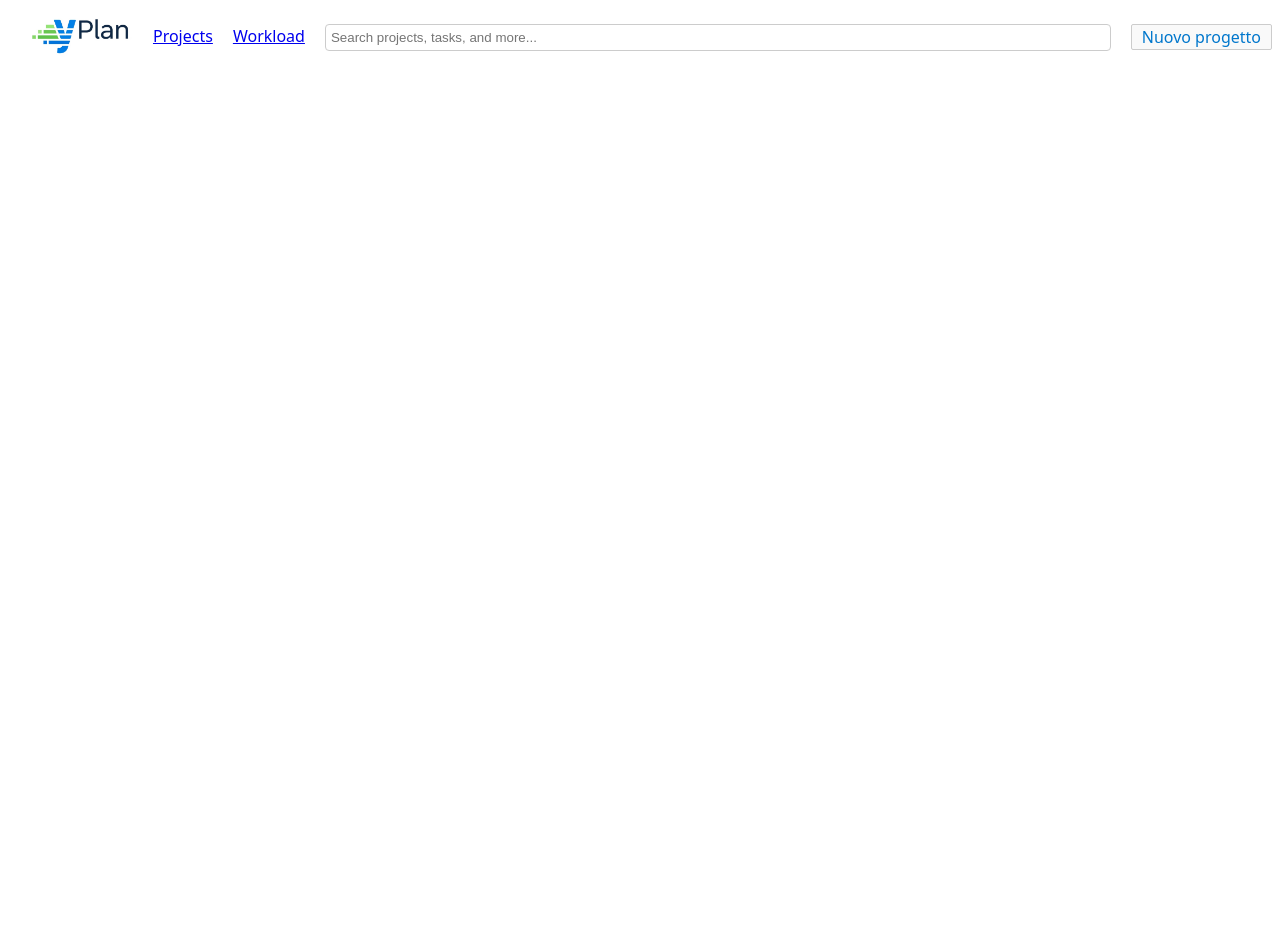
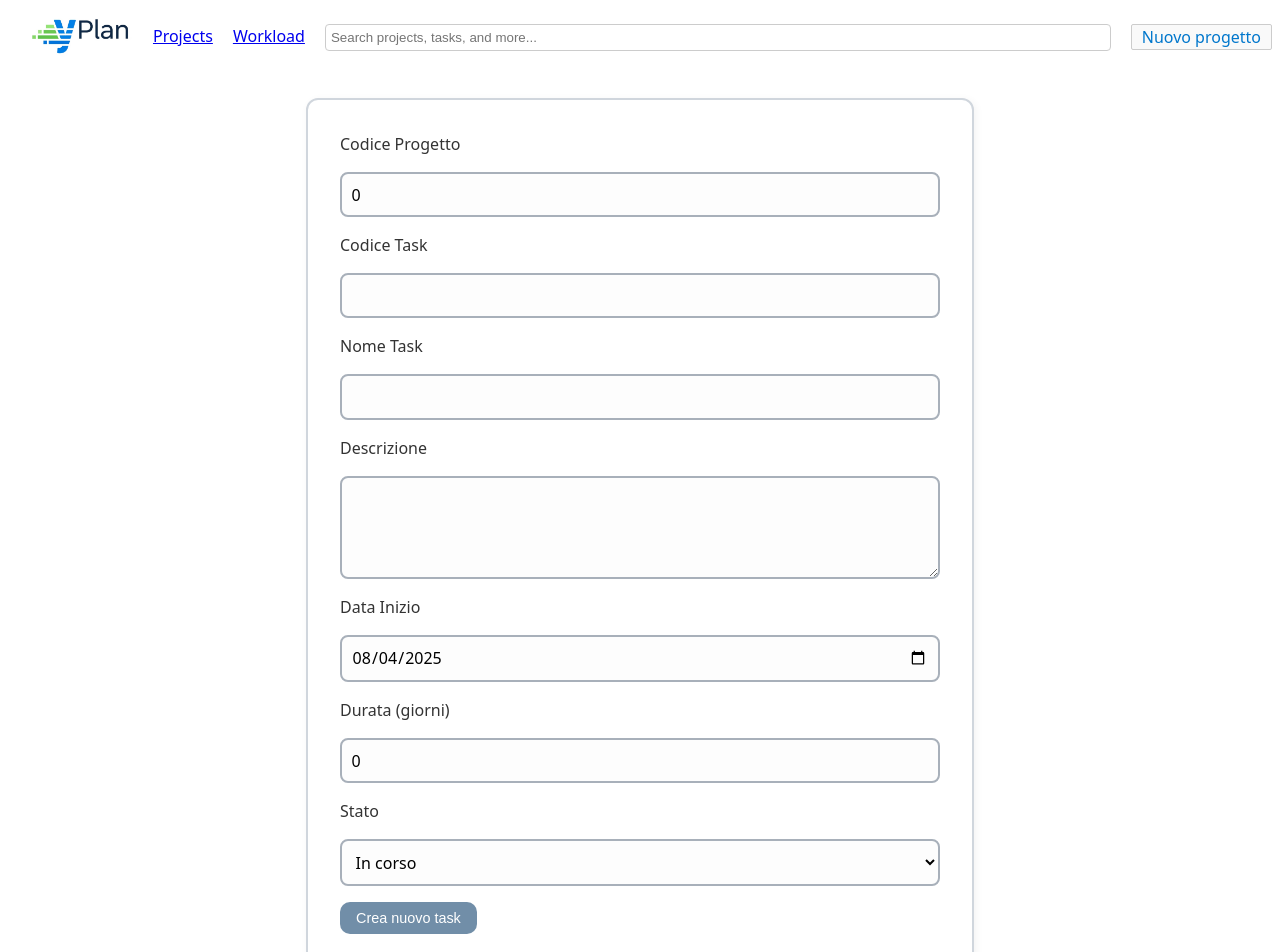
Before and after one commit to Jacopo-Sassi/codylab-talent-fe-2025, a React (Vite) app: page /tasks/add in a window 1280 px wide. Shown: the top 952 px of the page. Before the commit the page ends 800 px from the top, so only its background shows below. Built offline with nearby package versions, Linux system fonts and the light colour scheme; no server answers.

Commit message:
feature: added forms

```diff
--- a/src/App.tsx
+++ b/src/App.tsx
@@ -5,6 +5,8 @@ import { Workload } from './pages/Workload';
 import { Projects } from './pages/Projects';
 import { useAuth } from "./assets/hooks/useAuth";
 import { ProjectForm } from "./components/ProjectForm";
+import { TaskForm } from "./components/TaskForm";
+import type { Tasks } from "./generated/api";
 
 function App() {
    const { loading } = useAuth();
@@ -20,6 +22,9 @@ function App() {
           <Route path="/" element={<Projects />} />
           <Route path="/workload" element={<Workload />} />
           <Route path="/projects/add" element={<ProjectForm />} />
+          <Route path="/tasks/add" element={<TaskForm onSubmit={function (task: Tasks): void {
+            throw new Error("Function not implemented.");
+          } } />} />
         </Routes>
       </Router>
     </div>
--- a/src/components/ProjectForm.tsx
+++ b/src/components/ProjectForm.tsx
@@ -1,31 +1,135 @@
+import { useState } from "react";
 import classes from "./ProjectForm.module.css";
-export function ProjectForm(){
-    return(
+import { ProjectsStateEnum, type Projects } from "../generated/api";
+import { useNavigate } from "react-router-dom";
+import { projects } from "../lib/api/api";
+
+type ProjectFormData = Omit<Projects, "id" | "startDate" | "tasks"> & {
+  startDate: string;
+};
+
+
+export function ProjectForm() {
+  const navigate = useNavigate();
+
+  const [formData, setFormData] = useState<ProjectFormData>({
+    code: "",
+    name: "",
+    description: "",
+    startDate: "",
+    duration: 0,
+    manager: "",
+    state: ProjectsStateEnum.Open,
+  });
+
+  const handleChange = (e: React.ChangeEvent<HTMLInputElement | HTMLSelectElement>) => {
+    const { name, value } = e.target;
+    setFormData((prev) => ({
+      ...prev,
+      [name]:
+        name === "duration"
+          ? Number(value)
+          : name === "state"
+          ? value as ProjectsStateEnum
+          : value,
+    }));
+  };
+
+  const handleSubmit = async (e: React.FormEvent) => {
+    e.preventDefault();
+    try {
+      await projects.createProject({
+        projects: {
+          ...formData,
+          startDate: new Date(formData.startDate),
+        },
+      });
+      alert("Progetto creato con successo!");
+      navigate("/");
+    } catch (error) {
+      console.error(error);
+      alert("Errore durante la creazione del progetto.");
+    }
+
+  };
+
+  return (
     <div className={classes.project_form}>
-            <form action="" method="post">
+      <form onSubmit={handleSubmit}>
         <label htmlFor="code">Codice progetto</label>
-                <input type="text" name="code" id="code" />
+        <input
+          type="text"
+          name="code"
+          id="code"
+          value={formData.code}
+          onChange={handleChange}
+          required
+        />
 
         <label htmlFor="name">Nome progetto</label>
-                <input type="text" name="name" id="name" />
+        <input
+          type="text"
+          name="name"
+          id="name"
+          value={formData.name}
+          onChange={handleChange}
+          required
+        />
 
         <label htmlFor="description">Descrizione progetto</label>
-                <input type="text" name="description" id="description" />
+        <input
+          type="text"
+          name="description"
+          id="description"
+          value={formData.description}
+          onChange={handleChange}
+        />
 
         <label htmlFor="startDate">Data di inizio</label>
-                <input type="text" name="startDate" id="startDate" />
+        <input
+          type="date"
+          name="startDate"
+          id="startDate"
+          value={formData.startDate}
+          onChange={handleChange}
+          required
+        />
 
-                <label htmlFor="duration">Durata</label>
-                <input type="text" name="duration" id="duration" />
+        <label htmlFor="duration">Durata (giorni)</label>
+        <input
+          type="number"
+          name="duration"
+          id="duration"
+          value={formData.duration}
+          onChange={handleChange}
+          required
+        />
 
         <label htmlFor="manager">Responsabile</label>
-                <input type="text" name="manager" id="manager" />
+        <input
+          type="text"
+          name="manager"
+          id="manager"
+          value={formData.manager}
+          onChange={handleChange}
+        />
 
         <label htmlFor="state">Stato del progetto</label>
-                <input type="text" name="state" id="state" />
+        <select
+          name="state"
+          id="state"
+          value={formData.state}
+          onChange={handleChange}
+        >
+          <option value={ProjectsStateEnum.Open}>Open</option>
+          <option value={ProjectsStateEnum.Closed}>Closed</option>
+          <option value={ProjectsStateEnum.Deleted}>Deleted</option>
+        </select>
 
-                <button className={classes.addBtn} type="submit">Crea nuovo progetto</button>
+        <button className={classes.addBtn} type="submit">
+          Crea nuovo progetto
+        </button>
       </form>
     </div>
-    )
+  );
 }
--- /dev/null
+++ b/src/components/TaskForm.module.css
@@ -0,0 +1,68 @@
+.task_form {
+  max-width: 600px;
+  margin: 2rem auto;
+  background-color: #fff;
+  padding: 2rem;
+  border: 2px solid #d0d6dd;
+  border-radius: 12px;
+  box-shadow: 2px 2px 8px rgba(0, 0, 0, 0.05);
+}
+
+.task_form form {
+  display: flex;
+  flex-direction: column;
+  gap: 1rem;
+}
+
+.task_form label {
+  font-size: 1rem;
+  color: #333;
+  display: flex;
+  flex-direction: column;
+  gap: 0.3rem;
+}
+
+.task_form input[type="text"],
+.task_form input[type="number"],
+.task_form input[type="date"],
+.task_form select,
+.task_form textarea {
+  padding: 0.6rem;
+  border: 2px solid #a8b0ba;
+  border-radius: 8px;
+  font-size: 1rem;
+  font-family: inherit;
+  outline: none;
+  transition: border-color 0.2s;
+  background-color: #fdfdfd;
+}
+
+.task_form input[type="text"]:focus,
+.task_form input[type="number"]:focus,
+.task_form input[type="date"]:focus,
+.task_form select:focus,
+.task_form textarea:focus {
+  border-color: #718ea8;
+  background-color: #f9f9f9;
+}
+
+.task_form textarea {
+  resize: vertical;
+  min-height: 80px;
+}
+
+.task_form button[type="submit"] {
+  width: fit-content;
+  padding: 0.5rem 1rem;
+  font-size: 0.9rem;
+  border-radius: 10px;
+  border: none;
+  background-color: #718ea8;
+  color: white;
+  cursor: pointer;
+  transition: background-color 0.2s;
+}
+
+.task_form button[type="submit"]:hover {
+  background-color: #5c748f;
+}
--- /dev/null
+++ b/src/components/TaskForm.tsx
@@ -0,0 +1,142 @@
+import { useState } from "react";
+import { useNavigate, useLocation } from "react-router-dom";
+import classes from "./TaskForm.module.css";
+import type { Tasks } from "../generated/api";
+import { TasksApi } from "../generated/api/apis/TasksApi";
+import { TasksStateEnum } from "../generated/api";
+
+const tasksApi = new TasksApi();
+
+export function TaskForm() {
+  const navigate = useNavigate();
+  const location = useLocation();
+  const state = location.state as { projectId?: number };
+
+  const todayStr = new Date().toISOString().slice(0, 10);
+  const [projectId, setProjectId] = useState<number>(state?.projectId ?? 0);
+
+  const [formData, setFormData] = useState<
+    Omit<Tasks, "id" | "startDate"> & { startDate: string }
+  >({
+    code: "",
+    name: "",
+    description: "",
+    startDate: todayStr,
+    duration: 0,
+    state: TasksStateEnum.InProgress,
+    projectId: projectId,
+  });
+
+  const handleChange = (
+    e: React.ChangeEvent<HTMLInputElement | HTMLTextAreaElement | HTMLSelectElement>
+  ) => {
+    const { name, value } = e.target;
+    setFormData((prev) => ({
+      ...prev,
+      [name]: name === "duration" ? Number(value) : value,
+    }));
+    if (name === "projectId") {
+      setProjectId(Number(value));
+    }
+  };
+
+  const handleSubmit = async (e: React.FormEvent) => {
+    e.preventDefault();
+    try {
+      await tasksApi.createTask(
+        {
+          tasks: {
+            ...formData,
+            startDate: new Date(formData.startDate),
+          },
+        },
+        { credentials: "include" }
+      );
+      alert("Task creato con successo!");
+      navigate("/");
+    } catch (error) {
+      alert("Errore durante la creazione del task.");
+    }
+  };
+
+  return (
+    <div className={classes.task_form}>
+      <form onSubmit={handleSubmit}>
+        <label htmlFor="projectId">Codice Progetto</label>
+        <input
+          type="text"
+          id="projectId"
+          name="projectId"
+          value={projectId}
+          onChange={handleChange}
+          required
+        />
+
+        <label htmlFor="code">Codice Task</label>
+        <input
+          type="text"
+          id="code"
+          name="code"
+          value={formData.code}
+          onChange={handleChange}
+          required
+        />
+
+        <label htmlFor="name">Nome Task</label>
+        <input
+          type="text"
+          id="name"
+          name="name"
+          value={formData.name}
+          onChange={handleChange}
+          required
+        />
+
+        <label htmlFor="description">Descrizione</label>
+        <textarea
+          id="description"
+          name="description"
+          value={formData.description}
+          onChange={handleChange}
+        />
+
+        <label htmlFor="startDate">Data Inizio</label>
+        <input
+          type="date"
+          id="startDate"
+          name="startDate"
+          value={formData.startDate}
+          onChange={handleChange}
+          required
+        />
+
+        <label htmlFor="duration">Durata (giorni)</label>
+        <input
+          type="number"
+          id="duration"
+          name="duration"
+          value={formData.duration}
+          onChange={handleChange}
+          required
+        />
+
+        <label htmlFor="state">Stato</label>
+        <select
+          id="state"
+          name="state"
+          value={formData.state}
+          onChange={handleChange}
+          required
+        >
+          <option value={TasksStateEnum.Completed}>Completato</option>
+          <option value={TasksStateEnum.InProgress}>In corso</option>
+          <option value={TasksStateEnum.Deleted}>Eliminato</option>
+        </select>
+
+        <button className={classes.addBtn} type="submit">
+          Crea nuovo task
+        </button>
+      </form>
+    </div>
+  );
+}
--- a/src/components/UserCard.tsx
+++ b/src/components/UserCard.tsx
@@ -8,7 +8,7 @@ export function UserCard({ user }: { user: Users }) {
       <div className={classes.tasks}>
         {user.tasks?.map((task) => (
           <div key={task.id}>
-            <h4>{task.projectName}</h4>
+            <h4>{task.projectId}</h4>
             <ul>
               <li>{task.name}</li>
             </ul>
--- a/src/generated/api/models/Tasks.ts
+++ b/src/generated/api/models/Tasks.ts
@@ -26,11 +26,11 @@ export interface Tasks {
      */
     id?: number;
     /**
-     * Name of the project to which the task belongs.
-     * @type {string}
+     * id of the project to which the task belongs.
+     * @type {number}
      * @memberof Tasks
      */
-    projectName?: string;
+    projectId?: number;
     /**
      * Task identification code.
      * @type {string}
@@ -99,7 +99,7 @@ export function TasksFromJSONTyped(json: any, ignoreDiscriminator: boolean): Tas
     return {
 
         'id': json['id'] == null ? undefined : json['id'],
-        'projectName': json['projectName'] == null ? undefined : json['projectName'],
+        'projectId': json['projectId'] == null ? undefined : json['projectId'],
         'code': json['code'] == null ? undefined : json['code'],
         'name': json['name'] == null ? undefined : json['name'],
         'description': json['description'] == null ? undefined : json['description'],
@@ -121,7 +121,7 @@ export function TasksToJSONTyped(value?: Tasks | null, ignoreDiscriminator: bool
     return {
 
         'id': value['id'],
-        'projectName': value['projectName'],
+        'projectId': value['projectId'],
         'code': value['code'],
         'name': value['name'],
         'description': value['description'],
```
Also changed, not shown: api/api.yml (+4 -3 lines), src/components/ProjectCard.tsx (+19 -4 lines). Lines whose indentation alone changed are shown as unchanged.
